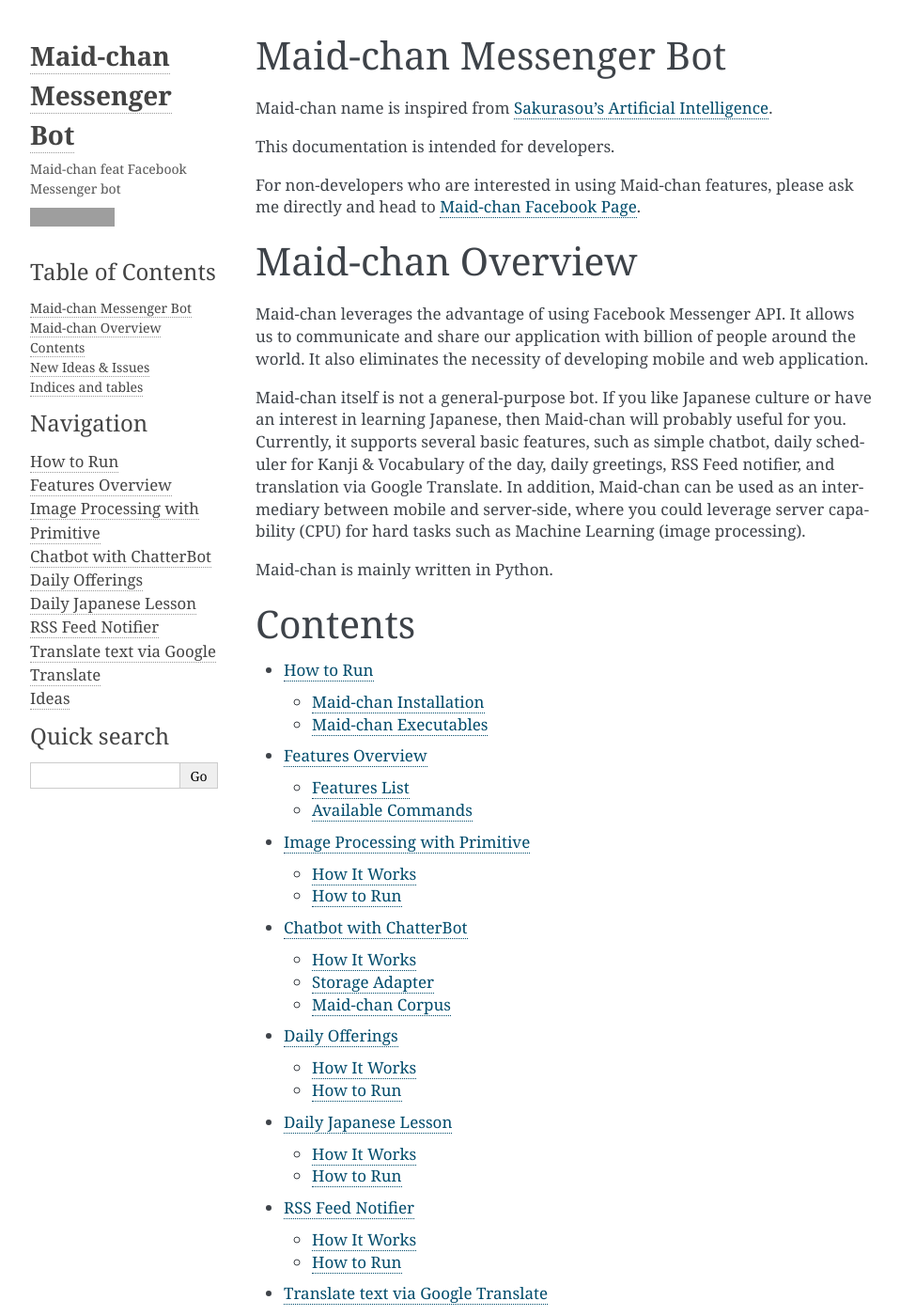
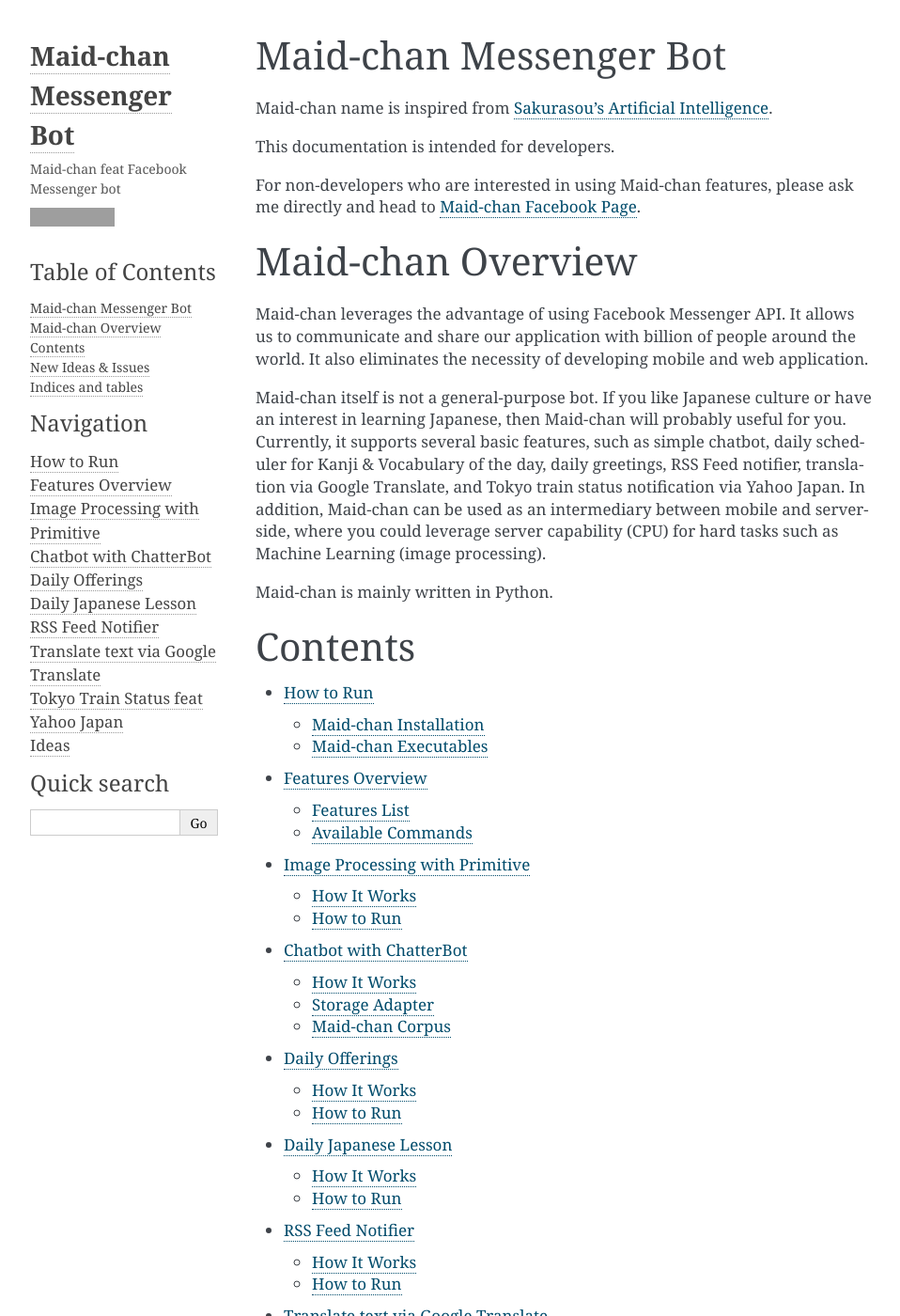
Before and after one commit to freedomofkeima/messenger-maid-chan, a Sphinx documentation site: the page built from docs/index.rst, in a window 1280 px wide and 1400 px high. Shown: the whole window at 94% size, without its empty margins (148-1106 px from the left). Built offline with Sphinx 7.4.7, drawn with Linux system fonts in a browser that asks for light colours; some of the changed text lies outside the part shown; grey boxes are pictures that could not be loaded.

Commit message:
Update documentation for train status feature

```diff
--- a/docs/idea.rst
+++ b/docs/idea.rst
@@ -21,6 +21,6 @@
 - Image recognition, e.g.: waifu recognizer - https://github.com/nagadomi/lbpcascade_animeface or self-created
 - Natural Language processing for conversing daily conversation (Naturally we can improve it with IBM Watson or Google Cloud Speech, but the model "probably" differs from Maid-chan requirement)
 - Mini games
-- Location-aware features: Recommendation, weather, train status, etc
+- Location-aware features: Recommendation, weather, etc
 - IoT with home electronics
 - etc
--- a/docs/index.rst
+++ b/docs/index.rst
@@ -20,7 +20,8 @@
 
 Maid-chan itself is not a general-purpose bot. If you like Japanese culture or have an interest in learning Japanese,
 then Maid-chan will probably useful for you. Currently, it supports several basic features, such as simple chatbot,
-daily scheduler for Kanji & Vocabulary of the day, daily greetings, RSS Feed notifier, and translation via Google Translate.
+daily scheduler for Kanji & Vocabulary of the day, daily greetings, RSS Feed notifier, translation via Google Translate,
+and Tokyo train status notification via Yahoo Japan.
 In addition, Maid-chan can be used as an intermediary between mobile and server-side, where you could leverage server
 capability (CPU) for hard tasks such as Machine Learning (image processing).
 
@@ -40,6 +41,7 @@
    japanese
    rss
    translate
+   train_status
    idea
 
 New Ideas & Issues
--- a/docs/setup.rst
+++ b/docs/setup.rst
@@ -75,7 +75,7 @@
 
 - **maidchan_primitive**: CPU intensive task which processes image with Machine Learning and returns an abstract GIF (:ref:`Image Processing with Primitive`).
 
-- **maidchan_scheduler**: Scheduler which is used to handle daily and repetitive tasks, such as :ref:`Daily Offerings`, :ref:`Daily Japanese Lesson`, and :ref:`RSS Feed Notifier`.
+- **maidchan_scheduler**: Scheduler which is used to handle daily and repetitive tasks, such as :ref:`Daily Offerings`, :ref:`Daily Japanese Lesson`, :ref:`RSS Feed Notifier`, and :ref:`Tokyo Train Status feat Yahoo Japan`.
 
 .. _Facebook Messenger Bot: https://developers.facebook.com/docs/messenger-platform/guides/quick-start
 .. _davidchua/pymessenger: https://github.com/davidchua/pymessenger/blob/master/examples/echo_bot.py
```
Also changed, not shown: README.md (+2 -1 lines), docs/features.rst (+16 -0 lines), docs/train_status.rst (added, +45 -0 lines).
